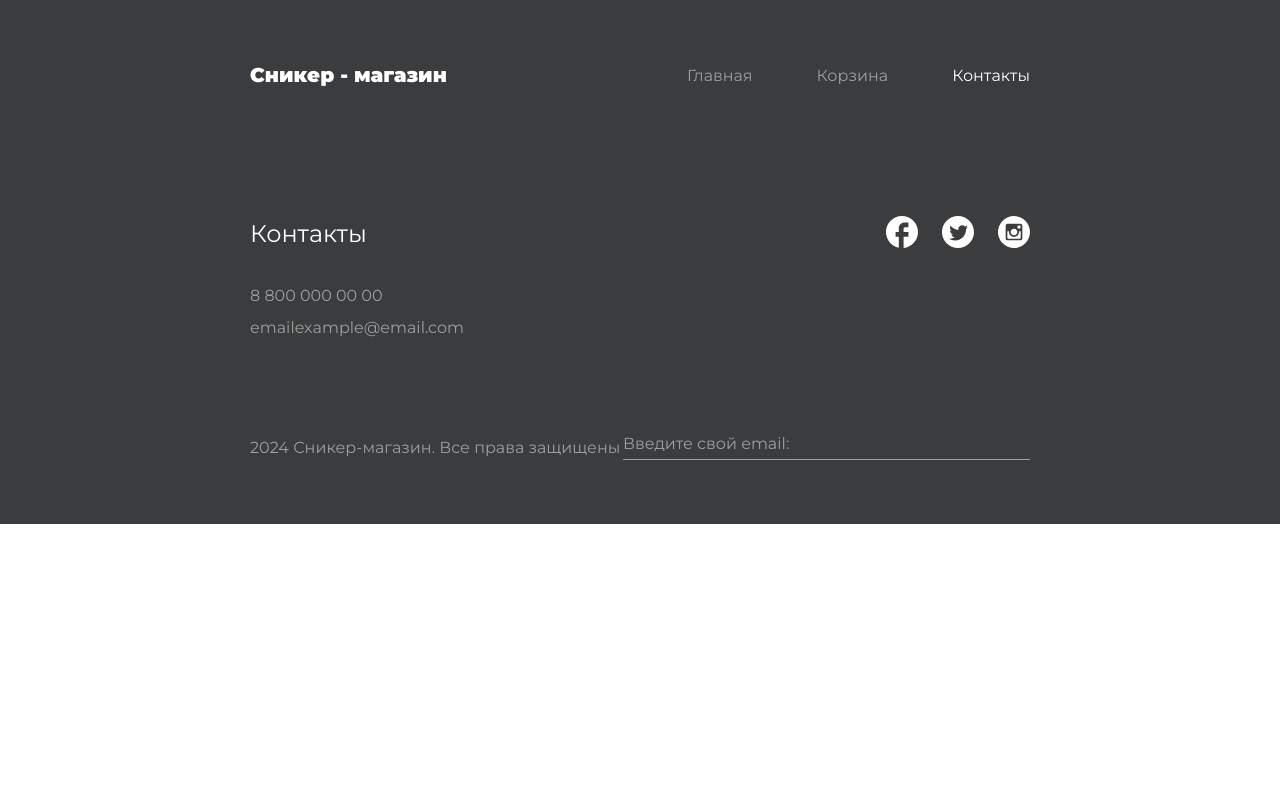
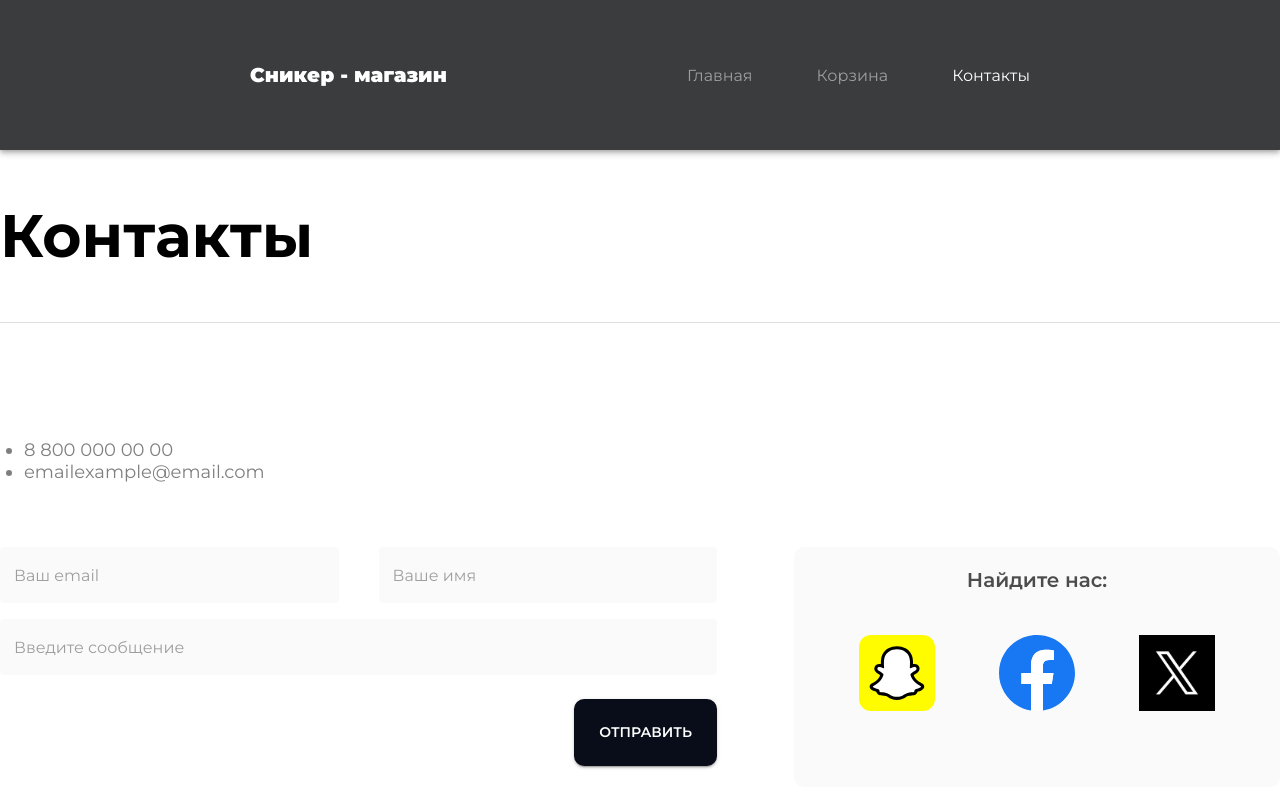
Before and after one commit to DEN21R/sneakers-shop, a React (Vite) app: page /contacts in a window 1280 px wide. Shown: the top 800 px of the page. Built offline with nearby package versions, Linux system fonts and the light colour scheme.

Commit message:
added Contacts,corrected App

```diff
--- a/src/App.css
+++ b/src/App.css
@@ -3,6 +3,7 @@
   padding: 0;
   box-sizing: border-box;
   font-family: 'Montserrat';
+
   a {
     text-decoration: none;
   }
--- a/src/App.jsx
+++ b/src/App.jsx
@@ -4,17 +4,34 @@ import Header from './components/header'
 import Footer from './components/footer'
 import Main from './pages/main'
 import Cart from './pages/cart'
+import Contacts from './pages/contacts'
+import { Box } from '@mui/material'
 
 function App() {
   return (
-    <div className="appMain">
+    <Box
+      className="appMain"
+      sx={{
+        display: 'flex',
+        flexDirection: 'column',
+        minHeight: '100vh',
+      }}
+    >
       <Header />
-      <Routes>
-        <Route path="/" element={<Main />} />
-        <Route path="/cart" element={<Cart />} />
-      </Routes>
+      <Box
+        component="main"
+        sx={{
+          flexGrow: 1,
+        }}
+      >
+        <Routes>
+          <Route path="/" element={<Main />} />
+          <Route path="/cart" element={<Cart />} />
+          <Route path="/contacts" element={<Contacts />} />
+        </Routes>
+      </Box>
       <Footer />
-    </div>
+    </Box>
   )
 }
 
--- a/src/components/footer/index.jsx
+++ b/src/components/footer/index.jsx
@@ -46,13 +46,13 @@ function Footer() {
           }}
         >
           <Box sx={{ display: 'flex', gap: 3 }}>
-            <a>
+            <a href="https://www.facebook.com/">
               <img src={facebookLogo} alt="facebook" />
             </a>
-            <a>
+            <a href="https://x.com/">
               <img src={twitterLogo} alt="twitter" />
             </a>
-            <a>
+            <a href="https://www.instagram.com/">
               <img src={instagramLogo} alt="instagram" />
             </a>
           </Box>
--- /dev/null
+++ b/src/pages/contacts/index.jsx
@@ -0,0 +1,180 @@
+import {
+  Container,
+  Divider,
+  Box,
+  Typography,
+  TextField,
+  Button,
+} from '@mui/material'
+import { useState } from 'react'
+import facebookImg from '../../assets/icons/faceBlue.svg'
+import twitterImg from '../../assets/icons/x.svg'
+import snapImg from '../../assets/icons/snapchat.svg'
+
+function Contacts() {
+  const [name, setName] = useState('')
+  const [email, setEmail] = useState('')
+  const [message, setMessage] = useState('')
+
+  const handleSubmit = (event) => {
+    event.preventDefault()
+    const formData = {
+      name,
+      email,
+      message,
+    }
+    setMessage('')
+    setName('')
+    setEmail('')
+    console.log(formData)
+  }
+  return (
+    <Container
+      disableGutters
+      maxWidth={false}
+      sx={{
+        maxWidth: '1420px',
+        mb: 10,
+      }}
+    >
+      <Typography variant="h2" mt={6.25} fontWeight={700}>
+        Контакты
+      </Typography>
+      <Divider sx={{ mt: 6.25, mb: 14.5 }} />
+
+      <Box
+        component="ul"
+        sx={{
+          pl: 3,
+          margin: 0,
+          mb: 8,
+          fontSize: '18px',
+          fontWeight: 400,
+          color: '#00000080',
+        }}
+      >
+        <li>8 800 000 00 00</li>
+        <li>emailexample@email.com</li>
+      </Box>
+      <Box
+        sx={{
+          display: 'flex',
+          flexDirection: 'row',
+          justifyContent: 'space-between',
+        }}
+      >
+        <Box
+          component="form"
+          onSubmit={handleSubmit}
+          sx={{
+            display: 'flex',
+            flexDirection: 'column',
+            minWidth: '717px',
+          }}
+        >
+          <Box sx={{ display: 'flex', flexDirection: 'row', gap: 5 }}>
+            <TextField
+              variant="outlined"
+              placeholder="Ваш email"
+              value={email}
+              fullWidth
+              onChange={(e) => setEmail(e.target.value)}
+              sx={{
+                '& .MuiOutlinedInput-root': {
+                  '& fieldset': {
+                    border: 'none',
+                  },
+                  backgroundColor: '#FAFAFA',
+                },
+              }}
+            />
+            <TextField
+              variant="outlined"
+              placeholder="Ваше имя"
+              fullWidth
+              value={name}
+              onChange={(e) => setName(e.target.value)}
+              sx={{
+                '& .MuiOutlinedInput-root': {
+                  '& fieldset': {
+                    border: 'none',
+                  },
+                  backgroundColor: '#FAFAFA',
+                },
+              }}
+            />
+          </Box>
+
+          <TextField
+            variant="outlined"
+            multiline
+            fullWidth
+            placeholder="Введите сообщение"
+            value={message}
+            onChange={(e) => setMessage(e.target.value)}
+            sx={{
+              '& .MuiOutlinedInput-root': {
+                '& fieldset': {
+                  border: 'none',
+                },
+                backgroundColor: '#FAFAFA',
+              },
+              mt: 2,
+            }}
+          />
+
+          <Button
+            type="submit"
+            variant="contained"
+            sx={{
+              mt: 3,
+              backgroundColor: '#090D1A',
+              borderRadius: '10px',
+              fontSize: '14px',
+              fontWeight: 600,
+              px: '25px',
+              py: '21px',
+              alignSelf: 'flex-end',
+            }}
+          >
+            Отправить
+          </Button>
+        </Box>
+
+        <Box
+          sx={{
+            backgroundColor: '#FAFAFA',
+            borderRadius: '10px',
+            pt: '18px',
+            pb: '72px',
+            px: '65px',
+          }}
+        >
+          <Typography
+            mb={5}
+            sx={{
+              fontSize: '20px',
+              fontWeight: 600,
+              color: '#000000B2',
+              textAlign: 'center',
+            }}
+          >
+            Найдите нас:
+          </Typography>
+          <Box sx={{ display: 'flex', justifyContent: 'center', gap: 8 }}>
+            <a href="https://www.snapchat.com/">
+              <img src={snapImg} alt="snapchat" />
+            </a>
+            <a href="https://www.facebook.com/">
+              <img src={facebookImg} alt="facebook" />
+            </a>
+            <a href="https://x.com/">
+              <img src={twitterImg} alt="twitter" />
+            </a>
+          </Box>
+        </Box>
+      </Box>
+    </Container>
+  )
+}
+export default Contacts
```
